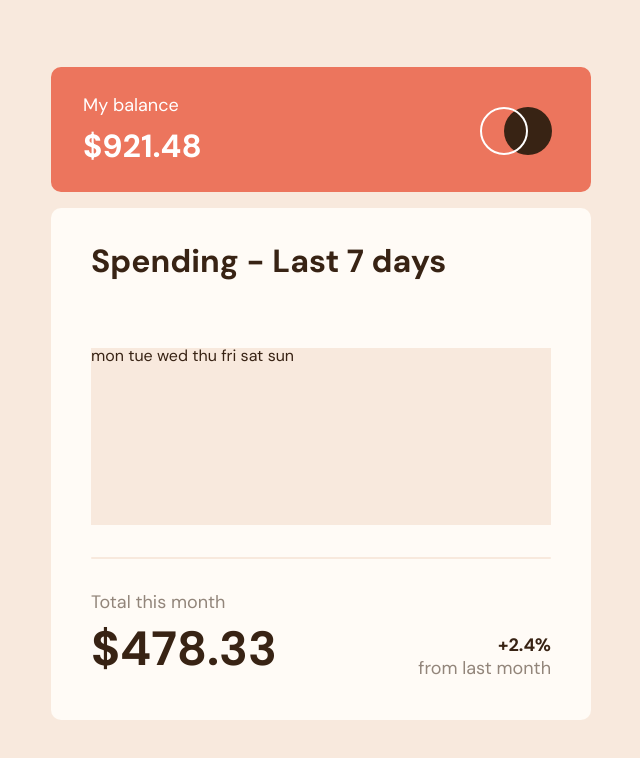
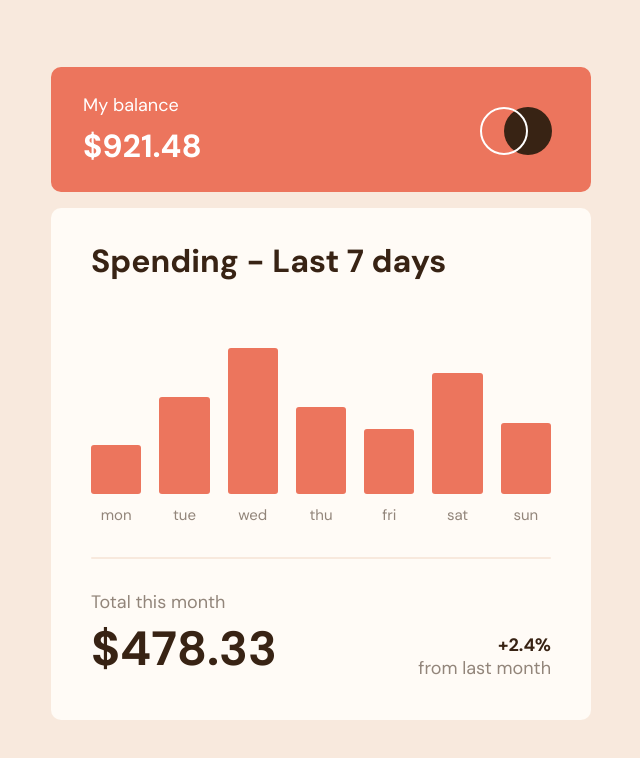
Before and after one commit to miguelzaga/expenses-chart-component, a JavaScript app: page / in a window 1280 px wide. Shown: the top 758 px of the page, without its empty margins (319-959 px from the left). Built offline with nearby package versions, Linux system fonts and the light colour scheme.

Commit message:
add bars to the graph

```diff
--- a/src/App.js
+++ b/src/App.js
@@ -1,4 +1,5 @@
 import logo from "/src/images/logo.svg";
+import Graph from "/src/components/Graph.js";
 
 function App() {
   return (
@@ -13,7 +14,9 @@ function App() {
         </header>
         <div className="component__main">
           <h1 className="component__title">Spending - Last 7 days</h1>
-          <div className="component__graph">mon tue wed thu fri sat sun</div>
+          <div className="component__graph">
+            <Graph />
+          </div>
           <div className="component__bottom">
             <div className="component__bottom-left">
               <h3 className="component__total">Total this month</h3>
--- /dev/null
+++ b/src/components/Graph.js
@@ -0,0 +1,37 @@
+import data from "/src/data/data.json";
+
+(function addPercentageToData(data) {
+  var maxAmount = data.reduce(function getMaxAmount(maxSoFar, { amount }) {
+    if (amount > maxSoFar) {
+      return amount;
+    } else {
+      return maxSoFar;
+    }
+  }, 0);
+
+  return data.forEach(function addPercentage(obj) {
+    return (obj.percentage = `${100 * (obj.amount / maxAmount)}%`);
+  });
+})(data);
+
+function Graph() {
+  return (
+    <div className="graph">
+      {data.map(function renderData(day, i) {
+        return (
+          <div key={day + i} className="graph__cell">
+            <div className="graph__bar">
+              <div
+                className="graph__bar-fill"
+                style={{ height: day.percentage }}
+              ></div>
+            </div>
+            <p className="graph__name">{day.day}</p>
+          </div>
+        );
+      })}
+    </div>
+  );
+}
+
+export default Graph;
--- a/src/scss/05-components/_component.scss
+++ b/src/scss/05-components/_component.scss
@@ -63,12 +63,8 @@
     }
   }
 
-  /* Temporary */
   &__graph {
-    width: 100%;
-    height: 177px;
     margin-bottom: 24px;
-    background-color: a.$cream-bg;
 
     @include a.breakpoint(a.$md) {
       margin-bottom: 32px;
--- /dev/null
+++ b/src/scss/05-components/_graph.scss
@@ -0,0 +1,42 @@
+@use "./../01-abstracts/" as a;
+@use "./../02-base/typography" as t;
+
+.graph {
+  display: grid;
+  grid-template-columns: repeat(7, 1fr);
+  gap: 12px;
+  height: 177px;
+
+  @include a.breakpoint(a.$md) {
+    gap: 18px;
+  }
+
+  &__cell {
+    display: flex;
+    flex-direction: column;
+    gap: 11px;
+  }
+
+  &__bar {
+    flex-basis: 100%;
+    display: flex;
+
+    &-fill {
+      background-color: a.$red;
+      border-radius: 3px;
+      width: 100%;
+      margin-top: auto;
+    }
+  }
+
+  &__name {
+    text-align: center;
+    color: a.$medium-brown;
+    font-size: rem(12px);
+    line-height: rem(16px);
+
+    @include a.breakpoint(a.$md) {
+      @include t.mini-caption;
+    }
+  }
+}
--- a/src/scss/05-components/_index.scss
+++ b/src/scss/05-components/_index.scss
@@ -1 +1,2 @@
 @forward "component";
+@forward "graph";
```
Also changed, not shown: src/data/data.json (renamed from src/data.json).
